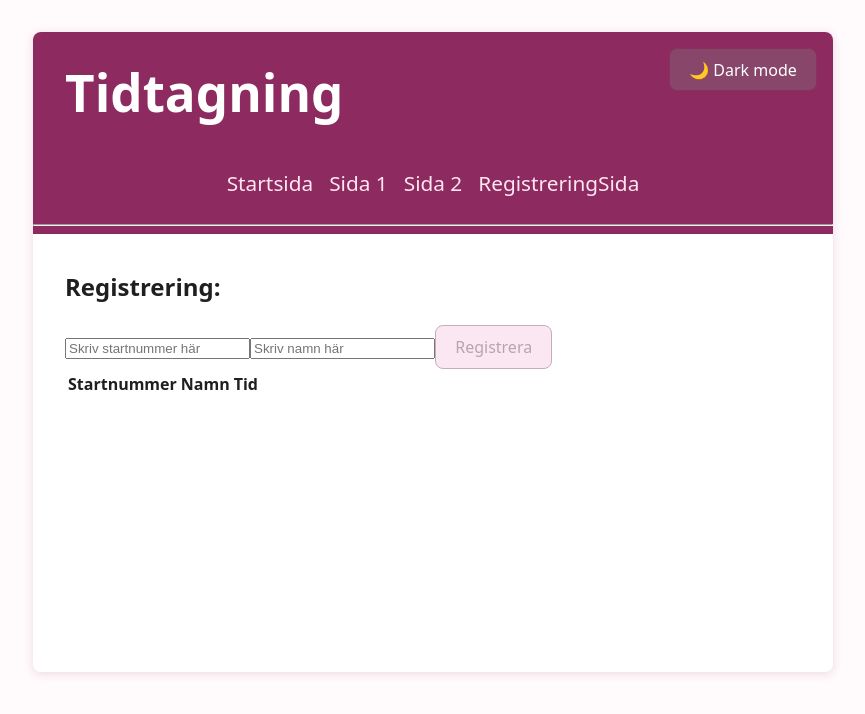
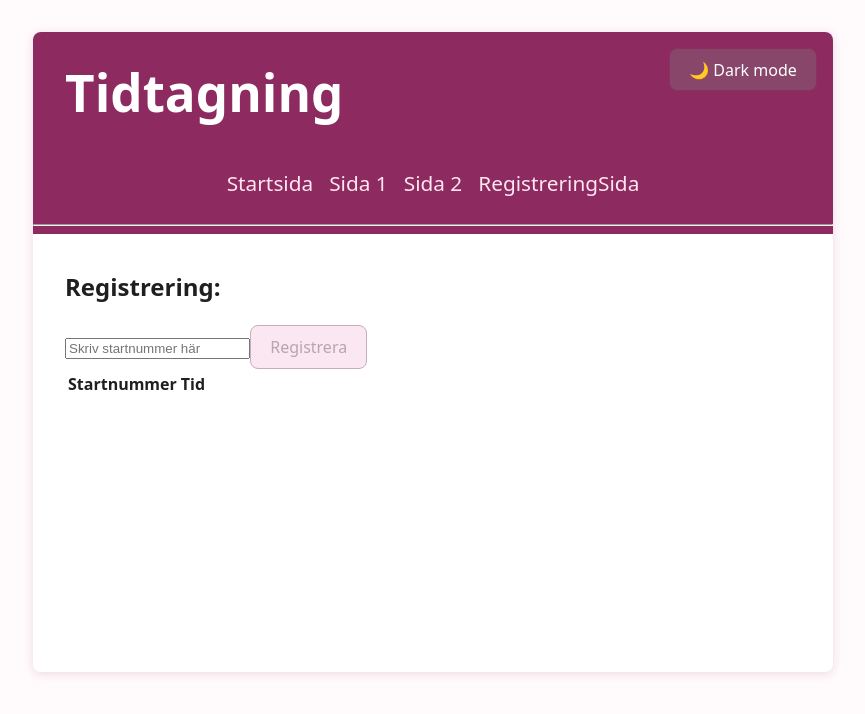
Before and after one commit to KubeQP/Team04-Mirror, a React (Vite) app in the folder frontend/: page /RegistreringSida in a window 1280 px wide. Shown: the top 714 px of the page, without its empty margins (207-1072 px from the left). Built offline with nearby package versions, Linux system fonts and the light colour scheme.

Commit message:
tog bort namn

```diff
--- a/frontend/src/pages/RegistreringSida.tsx
+++ b/frontend/src/pages/RegistreringSida.tsx
@@ -5,7 +5,6 @@ export default function RegisteringSida(){
 
 
   const [reg, setReg] = useState("");
-  const [name, setName] = useState("");
   const [regLista, setRegLista] = useState<string[][]>([]);
   const addReg = () => {
     if (!reg.trim()) return;
@@ -20,22 +19,19 @@ export default function RegisteringSida(){
 
 
     const time = new Date().toLocaleTimeString('sv-SE'); //kommer inte behövas sen, byts ut mot tiden från databasen.
-    setRegLista((prev) => [...prev, [formattedReg, name,String(time)]]);
+    setRegLista((prev) => [...prev, [formattedReg,String(time)]]);
     setReg('');
-    setName('');
   };
 
   return (
     <div>
 			<h2>Registrering:</h2>
 			<input id="startNbrInput" value={reg} onChange= { (e) => setReg(e.target.value)} type="text" placeholder="Skriv startnummer här" />
-      <input id="startNameInput" value={name} onChange= { (e) => setName(e.target.value)} type="text" placeholder="Skriv namn här" />
-      <button onClick={addReg} disabled={!reg || !name}>Registrera</button>
+      <button onClick={addReg} disabled={!reg}>Registrera</button>
       <table>
         <thead>
           <tr>
             <th>Startnummer</th>
-            <th>Namn</th>
             <th>Tid</th>
           </tr>
         </thead>
@@ -44,7 +40,6 @@ export default function RegisteringSida(){
             <tr key={index}>
               <td>{row[0]}</td>
               <td>{row[1]}</td>
-              <td>{row[2]}</td>
             </tr>
           ))}
         </tbody>
```
